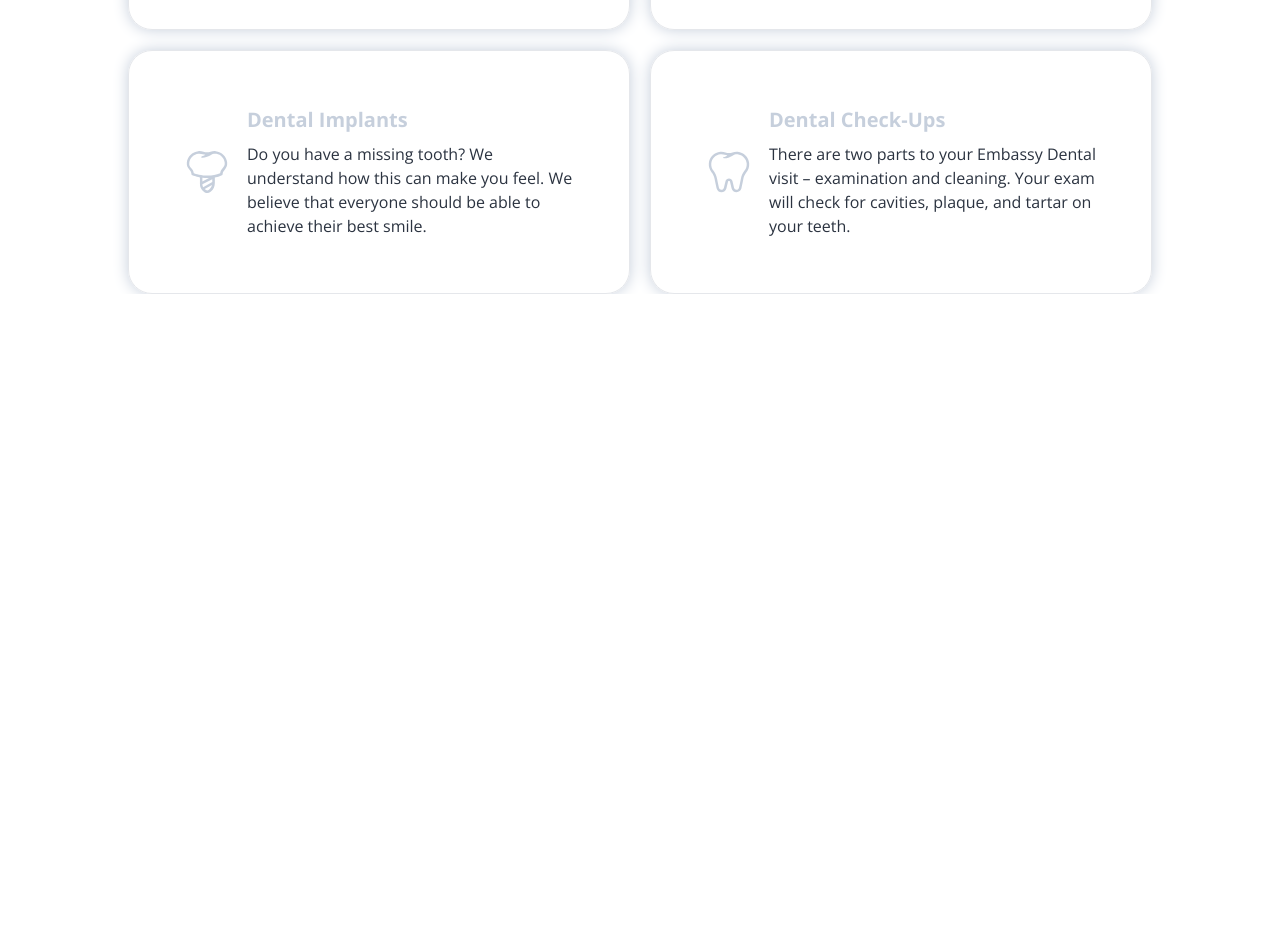
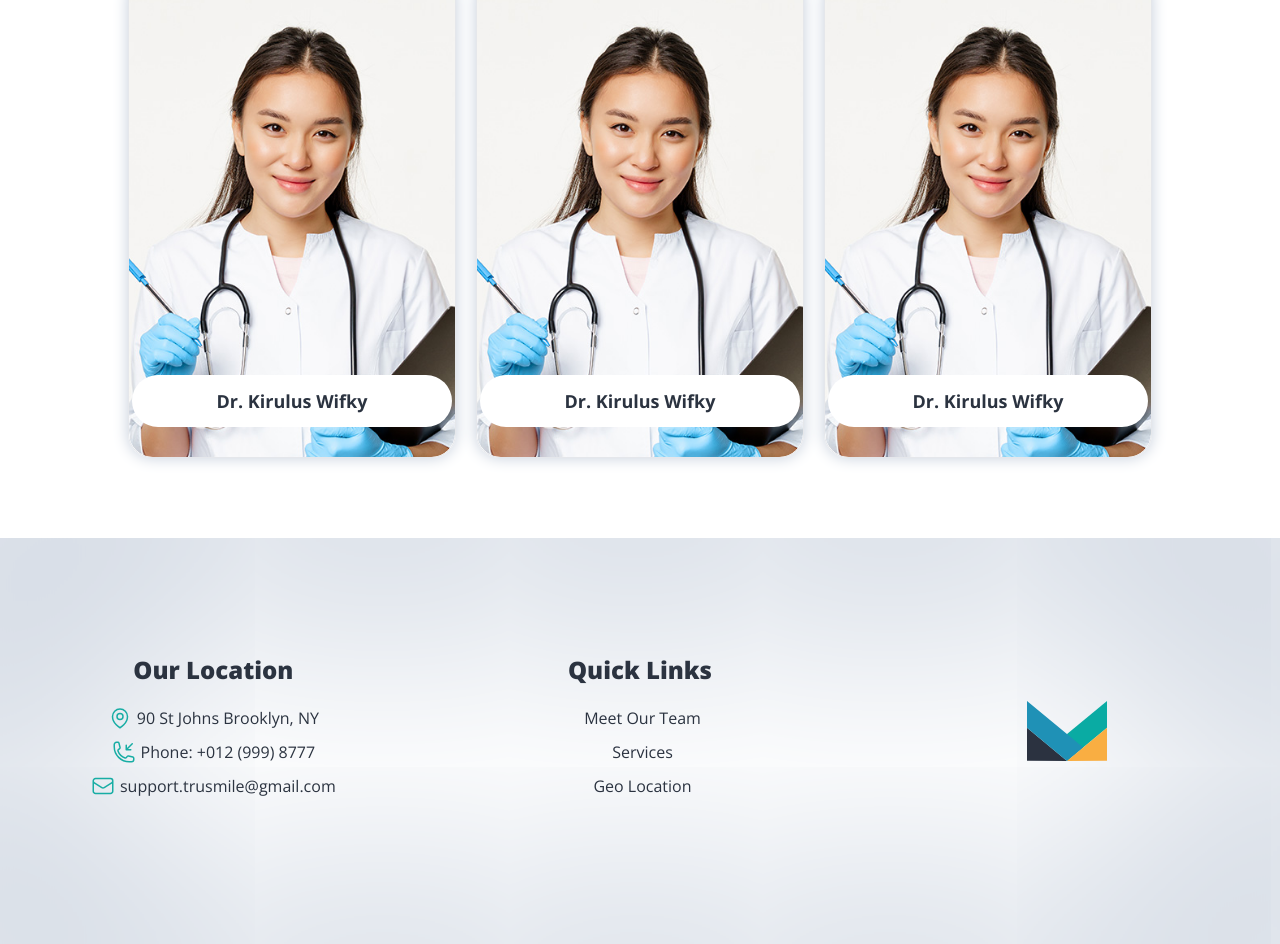
Before and after one commit to SaadIrfan41/dental_clinic, a Next.js app: page /doctors in a window 1280 px wide. Shown: the part 1520-2464 px from the top of the page. Before the commit the page ends 1814 px from the top, so only its background shows below. Built offline with nearby package versions, Linux system fonts and the light colour scheme.

Commit message:
meet our doctor completed

```diff
--- a/package.json
+++ b/package.json
@@ -9,6 +9,7 @@
     "lint": "next lint"
   },
   "dependencies": {
+    "@formkit/auto-animate": "1.0.0-beta.6",
     "@types/node": "20.1.4",
     "@types/react": "18.2.6",
     "@types/react-dom": "18.2.4",
--- a/src/app/doctors/page.tsx
+++ b/src/app/doctors/page.tsx
@@ -1,55 +1,43 @@
 import Link from 'next/link'
 import React from 'react'
-import {
-  BracesIcon,
-  ChevronRight,
-  DentalExams_And_Checkups_Icon,
-  DentalImplantsIcon,
-  DenturesIcon,
-  EmergencyDentistIcon,
-  TeethCleaningIcon,
-} from '@/components/Icons/icon'
-const services = [
+import { ChevronRight } from '@/components/Icons/icon'
+import DocImage01 from '../../../public/doctorImage.jpg'
+import Image from 'next/image'
+const doctors = [
   {
-    name: 'Emergency Dentist',
-    icon: <EmergencyDentistIcon />,
-    details:
-      'You never know when a dental emergency will happen. Thankfully, Embassy Dental is Nashville’s most trusted Dental Emergency team. We have a team of dental experts to serve you.',
+    name: 'Dr. Kirulus Wifky',
+    image: DocImage01,
+    details: 'Family Dentist',
   },
   {
-    name: 'Braces',
-    icon: <BracesIcon />,
-    details:
-      'Traditional braces are constructed to correct the alignment of your teeth using a framework of metal straightening wires and brackets.',
+    name: 'Dr. Kirulus Wifky',
+    image: DocImage01,
+    details: 'Family Dentist',
   },
   {
-    name: 'Teeth Cleaning',
-    icon: <TeethCleaningIcon />,
-    details:
-      'At Embassy Dental, we believe that getting your teeth cleaned every 6 months keep your teeth and gums as healthy as possible.',
+    name: 'Dr. Kirulus Wifky',
+    image: DocImage01,
+    details: 'Family Dentist',
   },
   {
-    name: 'Dentures',
-    icon: <DenturesIcon />,
-    details:
-      'Tooth loss is challenging on many levels. Not only can it affect what you eat and how you chew leading to more serious health concerns, but it can also make you feel embarrassed and uncomfortable.',
+    name: 'Dr. Kirulus Wifky',
+    image: DocImage01,
+    details: 'Family Dentist',
   },
   {
-    name: 'Dental Implants',
-    icon: <DentalImplantsIcon />,
-    details:
-      'Do you have a missing tooth? We understand how this can make you feel. We believe that everyone should be able to achieve their best smile.',
+    name: 'Dr. Kirulus Wifky',
+    image: DocImage01,
+    details: 'Family Dentist',
   },
   {
-    name: 'Dental Check-Ups',
-    icon: <DentalExams_And_Checkups_Icon />,
-    details:
-      'There are two parts to your Embassy Dental visit – examination and cleaning. Your exam will check for cavities, plaque, and tartar on your teeth.',
+    name: 'Dr. Kirulus Wifky',
+    image: DocImage01,
+    details: 'Family Dentist',
   },
 ]
 const OurDoctors = () => {
   return (
-    <div className=''>
+    <div className=' mb-20'>
       <div className='servicesBG  xl:pt-[15rem] xl:pb-[5rem] pt-[10rem] pb-[30px] sm:pt-[10rem] sm:pb-[30px]'>
         <div className=' max-w-5xl xl:max-w-6xl 2xl:max-w-7xl mx-auto px-[2vw] md:gap-y-5 gap-x-1 flex flex-col'>
           <div className='text-[#c6cfdc] flex items-center gap-x-1 text-[16.5px] xl:text-[28px]'>
@@ -104,24 +92,32 @@ const OurDoctors = () => {
               </Link>
             </div>
           </div>
-          <div className='grid lg:grid-cols-2 grid-cols-1  mt-20  gap-5    '>
-            {services.map(({ name, icon, details }, index) => (
+          <div className='grid lg:grid-cols-3 sm:grid-cols-2 grid-cols-1  mt-20  gap-5   rounded-2xl  '>
+            {doctors.map(({ name, details, image }, index) => (
               <div
                 style={{
                   boxShadow: '0 0 15px #c6cfdc',
                 }}
                 key={index}
-                className=' group  hover:border-[#17ada4] duration-500  border text-center md:text-start  text-[#2b3340] py-[18px] pr-[33px] pl-[18px] rounded-3xl '
+                className=' relative group  overflow-hidden transition-all duration-500  border text-center md:text-start  text-[#2b3340] py-60  rounded-3xl '
               >
-                <div className='py-[37px] flex flex-col md:flex-row md:mx-5 justify-center items-center'>
-                  <div className='  w-20 h-20  mb-5 md:mb-0  md:flex text-[#C6CFDC] group-hover:text-[#17ada4] duration-500 '>
-                    {icon}
-                  </div>
-                  <div>
-                    <h1 className='group-hover:text-[#2b3340]  text-[#C6CFDC]  duration-500 text-base xl:text-xl font-bold mb-[15px] md:mb-2'>
+                <Image
+                  priority
+                  fill={true}
+                  placeholder='blur'
+                  src={image}
+                  className=' object-cover z-0  rounded-3xl'
+                  alt='SideImage'
+                />
+
+                <div className='  text-center absolute bottom-[30px] w-full  '>
+                  <div className='bg-white rounded-full max-w-xs mx-auto py-3 group-hover:pb-5 duration-500 '>
+                    <h1 className=' text-[#2b3340] group-hover:text-[#17ada4]  duration-500 text-base xl:text-lg font-bold '>
                       {name}
                     </h1>
-                    <p className=' text-base'>{details}</p>
+                    <p className='group-hover:animate-wiggle group-hover:block hidden   text-base italic '>
+                      {details}
+                    </p>
                   </div>
                 </div>
               </div>
--- a/src/app/layout.tsx
+++ b/src/app/layout.tsx
@@ -1,6 +1,7 @@
 import Navbar from '@/components/Navbar'
 import './globals.css'
 import { Open_Sans } from 'next/font/google'
+import Footer from '@/components/Footer'
 
 // const inter = Inter({ subsets: ['latin'] })
 const openSans = Open_Sans({
@@ -22,6 +23,7 @@ export default function RootLayout({
       <body className={`${openSans.className} scroll-smooth`}>
         <Navbar />
         {children}
+        <Footer />
       </body>
     </html>
   )
--- a/src/app/page.tsx
+++ b/src/app/page.tsx
@@ -35,7 +35,7 @@ const page = () => {
         <div className='heroImageSide '>
           <Image
             priority
-            placeholder='blur'
+            // placeholder='blur'
             src={heroSideImage}
             className='  h-full pointer-events-none w-fit z-10 xl:block  hidden '
             alt='SideImage'
@@ -68,7 +68,7 @@ const page = () => {
           className=' hidden lg:block bg-[#2b3340] absolute inset-0 z-0'
         />
         <div className=' grid xl:grid-cols-3 grid-col-1 py-32 xl:max-w-[104rem] max-w-[483px] sm:max-w-[650px] md:max-w-4xl lg:max-w-5xl  mx-auto  z-30 '>
-          <div className='grid xl:grid-cols-3 grid-cols-1 sm:grid-cols-2 md:grid-cols-3 mt-20 xl:mt-0   col-span-2  order-2 xl:order-1  max-w-7xl mx-auto  gap-5   lg:gap-12   '>
+          <div className='grid xl:grid-cols-3 grid-cols-1 sm:grid-cols-2 md:grid-cols-3 mt-20 xl:mt-0   col-span-2  order-2 xl:order-1  max-w-7xl mx-auto  gap-5   lg:gap-12'>
             {services.map(({ name, icon }, index) => (
               <div
                 style={{
@@ -117,7 +117,7 @@ const page = () => {
       <section className=' overflow-hidden xl:rounded-tr-[11rem] relative'>
         <div
           id='Location-Section'
-          className=' relative pt-20 mb-20 mx-5 text-center md:text-start location'
+          className=' relative pt-20  mx-5 text-center md:text-start location'
         >
           <div className=' grid grid-cols-1 md:grid-cols-2  md:gap-x-10 gap-y-10 max-w-[90rem] lg:max-w-[60rem] xl:max-w-6xl 2xl:max-w-7xl mx-auto xl:mt-36  xl:pb-32 '>
             <div className=' pb-12 col-span-1  '>
--- a/src/app/services/page.tsx
+++ b/src/app/services/page.tsx
@@ -50,7 +50,7 @@ const services = [
 ]
 const ServicesPage = () => {
   return (
-    <div className=''>
+    <div className=' mb-20'>
       <div className='servicesBG  xl:pt-[15rem] xl:pb-[5rem] pt-[10rem] pb-[30px] sm:pt-[10rem] sm:pb-[30px]'>
         <div className=' max-w-5xl xl:max-w-6xl 2xl:max-w-7xl mx-auto px-[2vw] md:gap-y-5 gap-x-1 flex flex-col'>
           <div className='text-[#c6cfdc] flex items-center gap-x-1 text-[16.5px] xl:text-[28px]'>
--- /dev/null
+++ b/src/components/Footer.tsx
@@ -0,0 +1,81 @@
+import React from 'react'
+import {
+  Email_Icon,
+  Location_Icon,
+  LogoImage,
+  LogoSVG,
+  Phone_Icon,
+} from './Icons/icon'
+import Link from 'next/link'
+
+const Footer = () => {
+  return (
+    <footer
+      style={{ boxShadow: 'inset 0px 12px 300px 60px #c6cfdc' }}
+      className=' '
+    >
+      <div className='  grid md:grid-cols-3 text-[#2b3340] grid-cols-1 max-w-7xl mx-auto items-center py-24 '>
+        <div className=' '>
+          {' '}
+          <h3 className=' font-extrabold text-2xl mt-5 text-center'>
+            Our Location
+          </h3>
+          <div className='text-[#17ada4]  mt-5'>
+            <div className='flex pb-[calc(20px/2)] justify-center '>
+              <Location_Icon />
+              <span className=' text-[#2b3340] pl-[5px]'>
+                90 St Johns Brooklyn, NY
+              </span>
+            </div>
+            <div className='flex pb-[calc(20px/2)] justify-center '>
+              <Phone_Icon />
+              <span className=' text-[#2b3340] pl-[5px] '>
+                Phone: +012 (999) 8777
+              </span>
+            </div>
+            <div className='flex pb-[calc(20px/2)] justify-center'>
+              <Email_Icon />{' '}
+              <span className=' text-[#2b3340] pl-[5px] mb-10'>
+                support.trusmile@gmail.com
+              </span>
+            </div>
+          </div>
+        </div>
+        <div className=''>
+          <h3 className=' font-extrabold text-2xl mt-5 text-center'>
+            Quick Links
+          </h3>
+          <div className='text-[#17ada4]  mt-5'>
+            <div className='flex pb-[calc(20px/2)] justify-center '>
+              <Link href='/doctors' className=' text-[#2b3340] pl-[5px]'>
+                Meet Our Team
+              </Link>
+            </div>
+            <div className='flex pb-[calc(20px/2)] justify-center '>
+              <a
+                href='/#Services-Section'
+                className=' text-[#2b3340] pl-[5px] '
+              >
+                Services
+              </a>
+            </div>
+            <div className='flex pb-[calc(20px/2)] justify-center '>
+              <a
+                target='_blank'
+                href='https://www.google.com/maps/dir//Apple+Park+One+Apple+Park+Way+Cupertino,+CA+95014+United+States/@37.3346438,-122.008972,16z/data=!4m8!4m7!1m0!1m5!1m1!1s0x808fb596e9e188fd:0x3b0d8391510688f0!2m2!1d-122.008972!2d37.3346438'
+                className=' text-[#2b3340] pl-[5px] mb-10'
+              >
+                Geo Location
+              </a>
+            </div>
+          </div>
+        </div>
+        <div className=' text-[#2b3340] w-20 h-20 order-first md:order-last mx-auto '>
+          <LogoImage />
+        </div>
+      </div>
+    </footer>
+  )
+}
+
+export default Footer
--- a/src/components/Icons/icon.tsx
+++ b/src/components/Icons/icon.tsx
@@ -49,6 +49,41 @@ export const LogoSVG = () => {
           fill='#F9AE42'
         ></path>
       </g>
+    </svg>
+  )
+}
+export const LogoImage = () => {
+  return (
+    <svg
+      xmlns='http://www.w3.org/2000/svg'
+      x='0'
+      y='0'
+      enableBackground='new 0 0 87.5 65.5'
+      version='1.1'
+      viewBox='0 0 87.5 65.5'
+      fill='currentColor'
+      className='w-full'
+    >
+      <path
+        fill='#2B3240'
+        d='M0 29.3L0 65.4 43.8 65.5 43.8 65.5z'
+        className='st0'
+      ></path>
+      <path
+        fill='#0AABA3'
+        d='M43.7 65.5L87.5 29.3 87.5 0 43.8 36.1z'
+        className='st1'
+      ></path>
+      <path
+        fill='#1F91B6'
+        d='M61.4 50.8L43.7 36.2 43.7 36.1 0 0 0 29.3 43.7 65.5 43.7 65.5z'
+        className='st2'
+      ></path>
+      <path
+        fill='#F9AE42'
+        d='M87.5 29.3L87.5 65.4 43.7 65.5 43.7 65.5z'
+        className='st3'
+      ></path>
     </svg>
   )
 }
```
Also changed, not shown: src/app/globals.css (+17 -3 lines), tailwind.config.js (+14 -0 lines), 1 other file (tests, documents, lock files or other folders).
